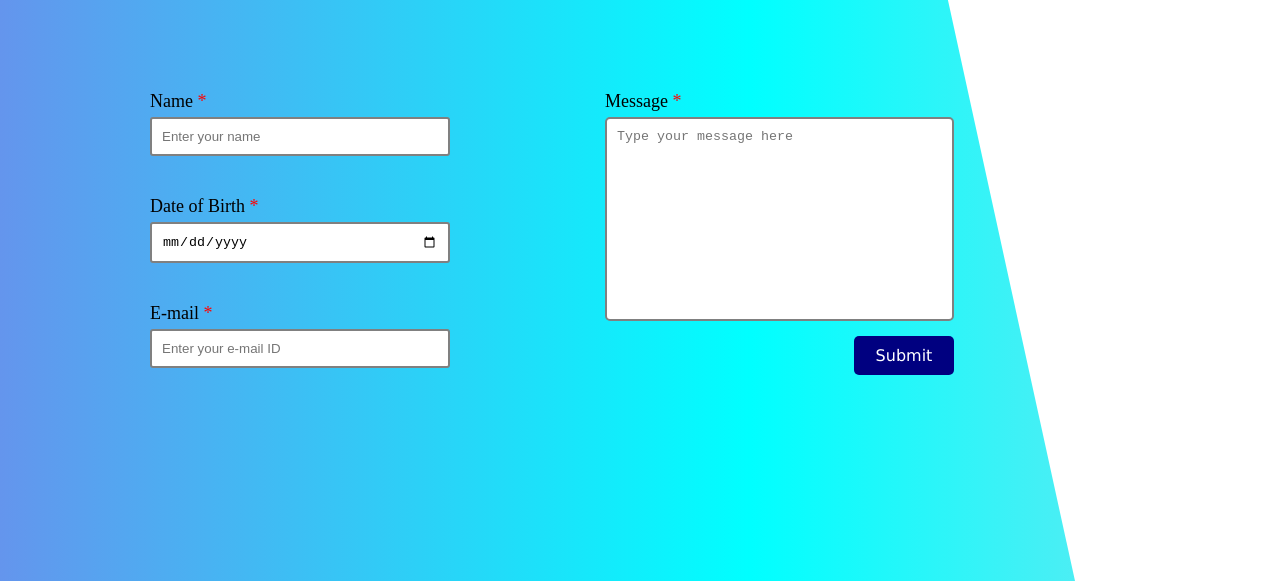
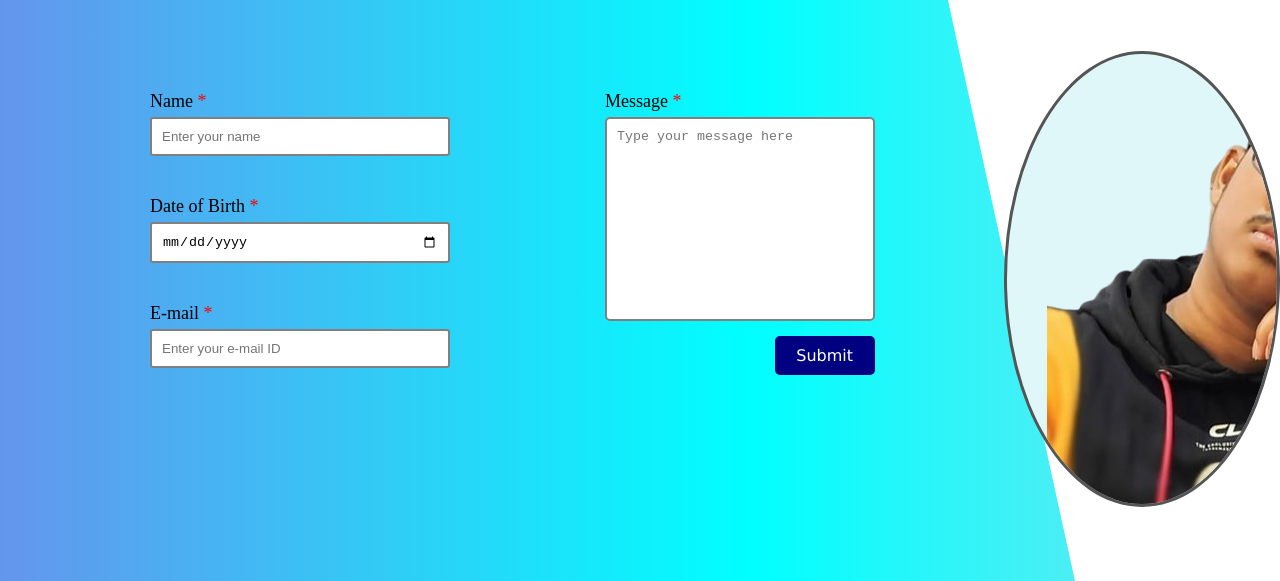
Before and after one commit to SheersakSaha15/My-Projects, a website: page contactme.html in a window 1280 px wide. Shown: the part 219-800 px from the top of the page. Drawn offline with Linux system fonts and the light colour scheme; a web font is replaced by a local one.

Commit message:
adding contact me page image

```diff
--- a/contactme.css
+++ b/contactme.css
@@ -128,8 +128,9 @@
     gap: 5px;
 }
 
-.contact-form .left,
-.contact-form .right,
+.contact-form .left-side,
+.contact-form .right-side,
+.contact-form .far-right-side,
 .contact-form .submit-container {
     flex: 1;
     display: flex;
@@ -197,3 +198,29 @@
     background: blue;
     transition: 0.3 ease;
 }
+
+
+.contact-me-pic {
+    position: absolute;
+    width: auto;
+    height: auto;
+    margin-top: -60px;
+    margin-right: -150px;
+    z-index: 2;
+    top: 40px;
+    left: 40px;
+    image-rendering: crisp-edges;
+}
+
+.far-right-side {
+    position: relative;
+    width: 450px;
+    height: 450px;
+    border: 5px solid;
+    border-radius: 50%;
+    border-width: 3px;
+    overflow: hidden;
+    z-index: 1;
+    background-color: #e0f7fa;
+    border-color: #555;
+}
--- a/contactme.html
+++ b/contactme.html
@@ -39,10 +39,13 @@
             </div>
             <div class="right-side">
                 <label for="message">Message <span class="ast">*</span></label>
-                <textarea name="message" id="message" rows="12" cols="20" placeholder="Type your message here" required></textarea><br>
+                <textarea name="message" id="message" rows="12" cols="30" placeholder="Type your message here" required></textarea><br>
             </div>
             <div class="submit-container">
                 <button type="submit">Submit</button>
             </div>
+            <div class="far-right-side">
+                <img src="Images/contact me page pic.png" alt="Contact Me Image" class="contact-me-pic">
+            </div>
         </form>
     </body>
```
Also changed, not shown: Images/contact me page pic.png (added).
